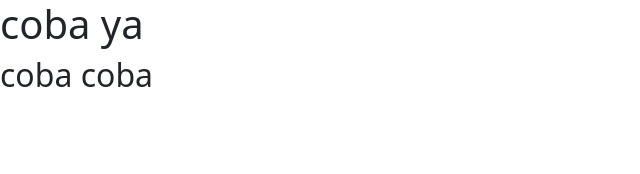
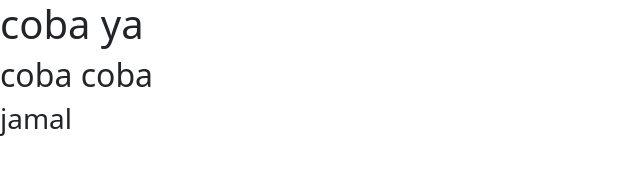
Before and after one commit to S1nt4x16/lomba_web, a plain HTML site: page index.html in a window 1280 px wide. Shown: the whole page, without its empty margins (0-640 px from the left). Drawn offline with Linux system fonts and the light colour scheme.

Commit message:
dari jamal

```diff
--- a/index.html
+++ b/index.html
@@ -10,6 +10,7 @@
 <body>
     <h1>coba ya</h1>
     <h2>coba coba</h2>
+    <h3>jamal</h3>
 
 
     <script src="vendor/bootstrap-5.2.0-dist/js/bootstrap.bundle.min.js"></script>
```
